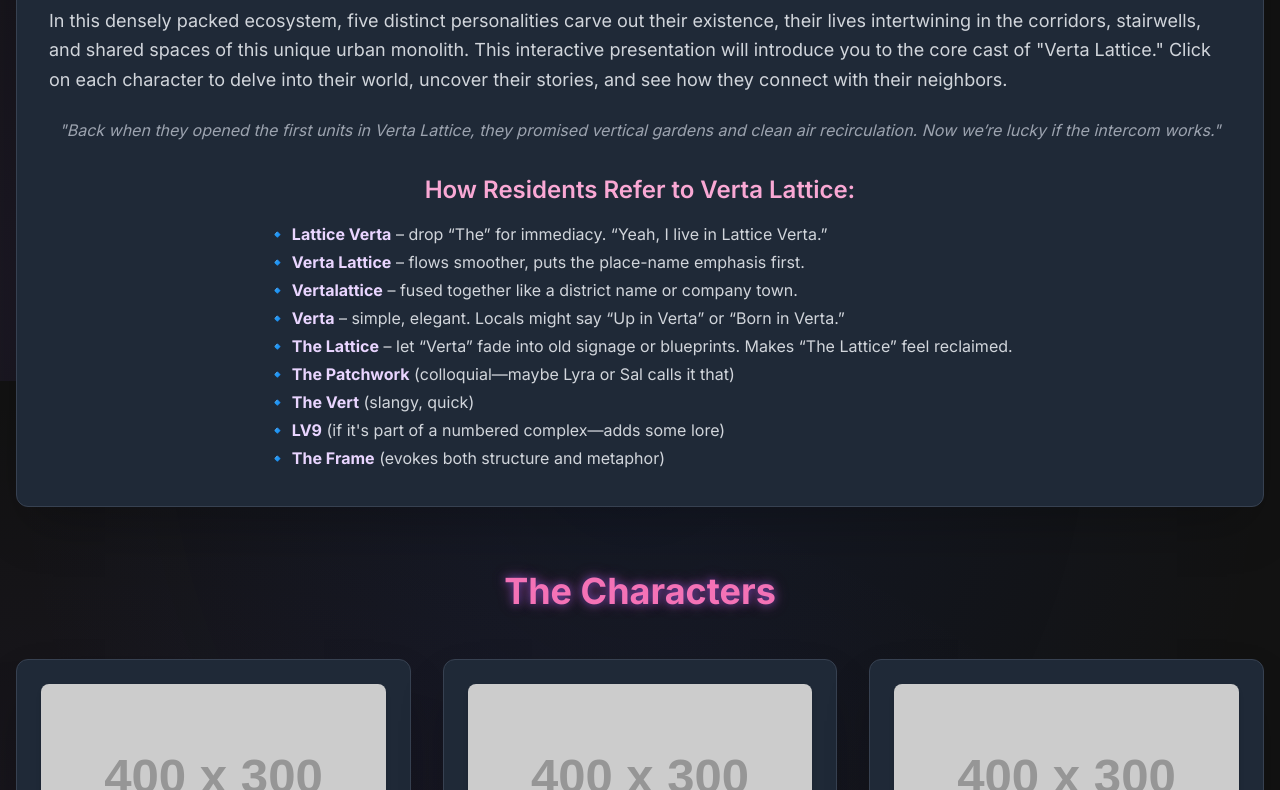
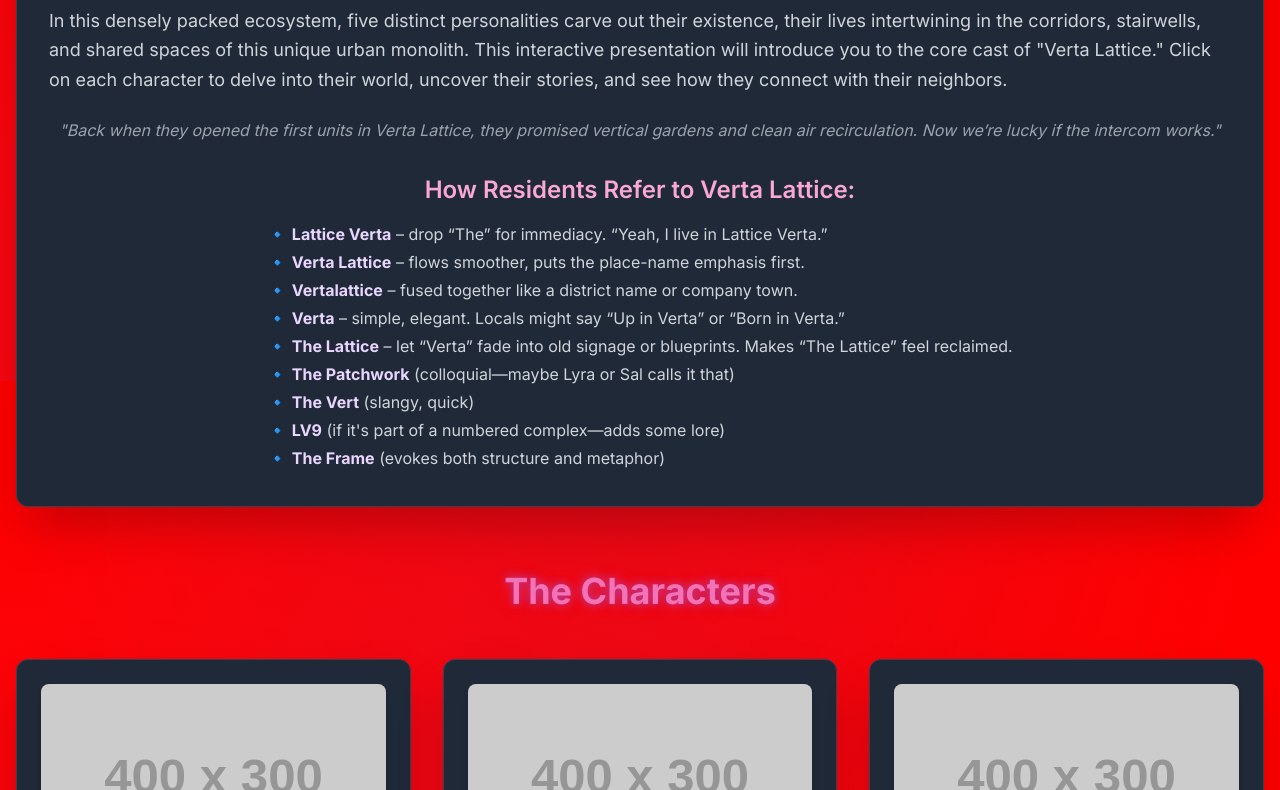
Before and after one commit to WojciechHupert/Lelit, a plain HTML site: page index.html in a window 1280 px wide. Shown: the part 419-1209 px from the top of the page. Drawn offline with nearby package versions, Linux system fonts and the light colour scheme; placeholder pictures from the web are drawn by us.

Commit message:
Change background color to red

```diff
--- a/index.html
+++ b/index.html
@@ -11,7 +11,7 @@
     <style>
         body {
             font-family: 'Inter', sans-serif;
-            background-color: #121212; /* Even darker background */
+            background-color: red; /* Changed to red */
             color: #e2e8f0; /* Light text */
             /* Subtle background pattern to evoke a futuristic/stacked feel */
             background-image: radial-gradient(at 50% 0%, rgba(29, 78, 216, 0.1) 0%, transparent 70%),
```
